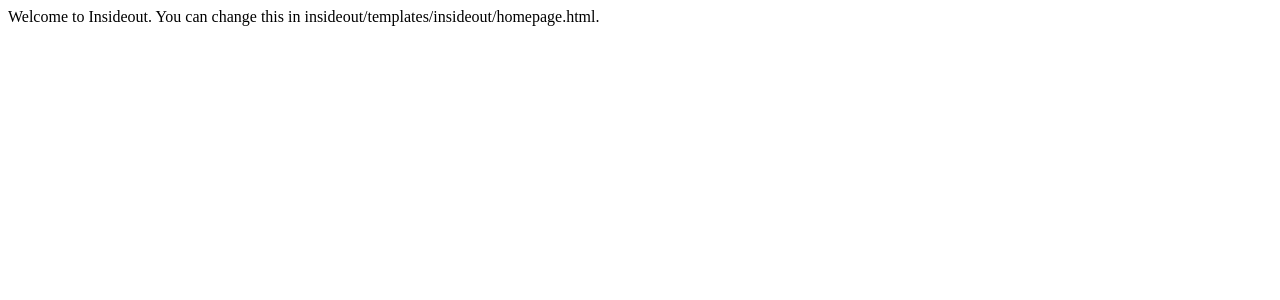
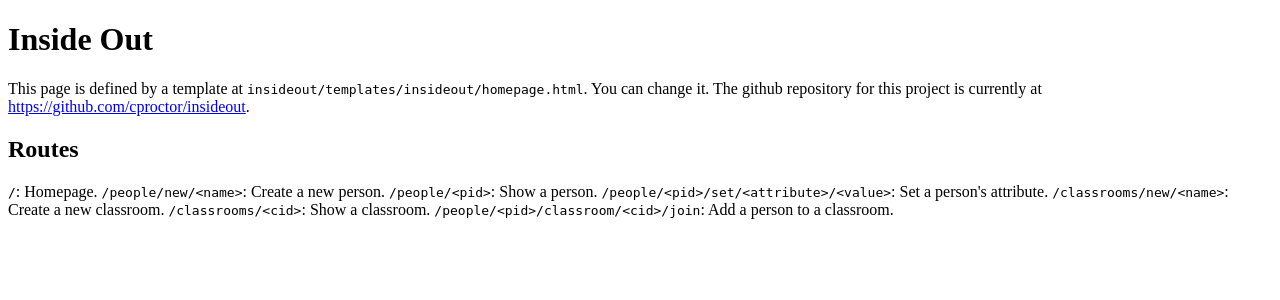
Before and after one commit to cproctor/insideout, a Python web app: template insideout/templates/insideout/homepage.html in a window 1280 px wide. Shown: the top 300 px of the page. Run offline with Jinja, Linux system fonts and the light colour scheme; the template is opened without the code that fills it, so the values that code supplies are empty.

Commit message:
Update to homepage

```diff
--- a/insideout/templates/insideout/homepage.html
+++ b/insideout/templates/insideout/homepage.html
@@ -1 +1,18 @@
-Welcome to Insideout. You can change this in insideout/templates/insideout/homepage.html.
+<!DOCTYPE html>
+<head>
+</head>
+<body>
+    <h1>Inside Out</h1>
+    <p>This page is defined by a template at <code>insideout/templates/insideout/homepage.html</code>. You can change it. The github repository for this project is currently at <a href="https://github.com/cproctor/insideout">https://github.com/cproctor/insideout</a>. </p>
+    <h2>Routes</h2>
+    <p>
+        <code>/</code>: Homepage.
+        <code>/people/new/&lt;name&gt;</code>: Create a new person.
+        <code>/people/&lt;pid&gt;</code>: Show a person.
+        <code>/people/&lt;pid&gt;/set/&lt;attribute&gt;/&lt;value&gt;</code>: Set a person's attribute.
+        <code>/classrooms/new/&lt;name&gt;</code>: Create a new classroom.
+        <code>/classrooms/&lt;cid&gt;</code>: Show a classroom.
+        <code>/people/&lt;pid&gt;/classroom/&lt;cid&gt;/join</code>: Add a person to a classroom.
+    </p>
+</body>
+</html>
```
